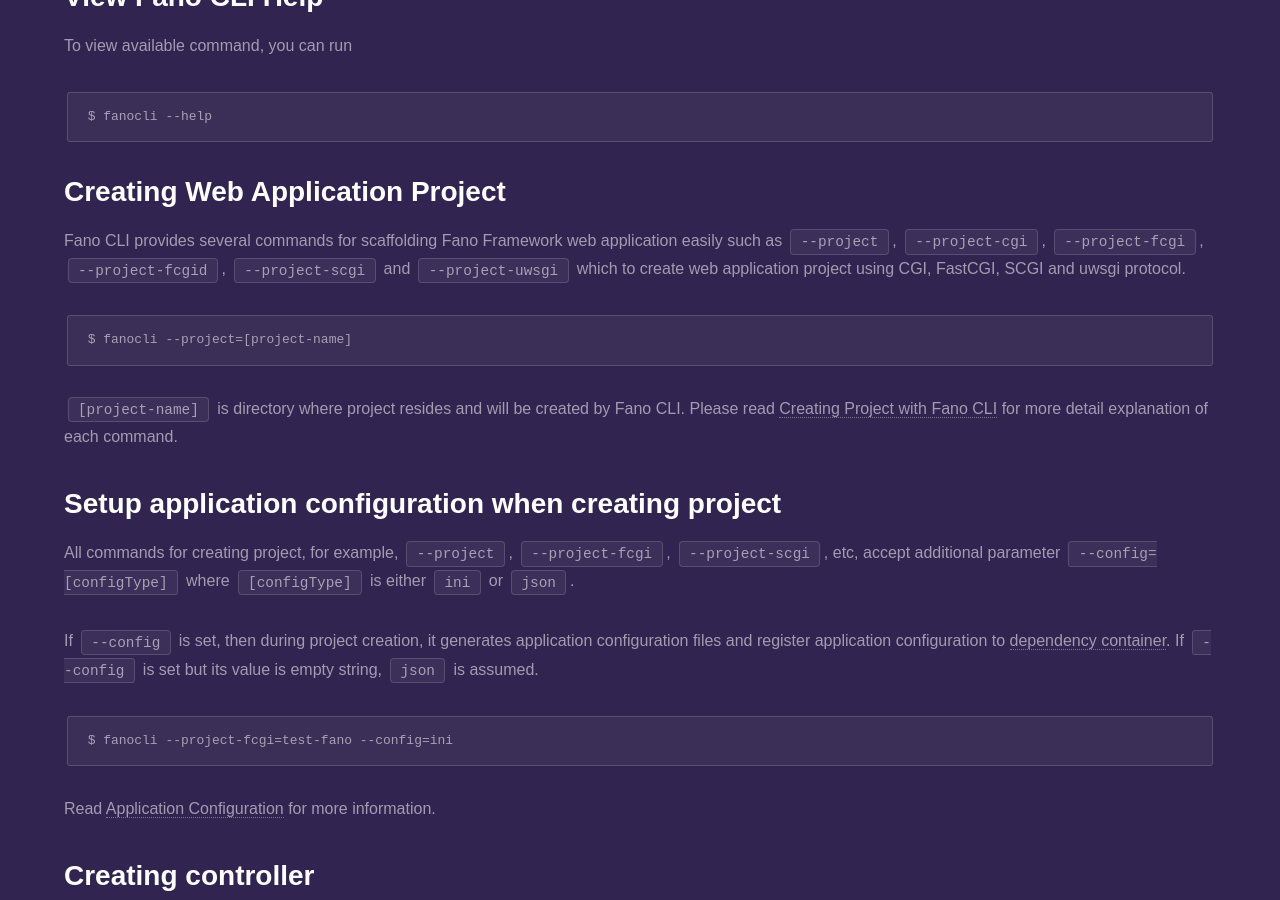
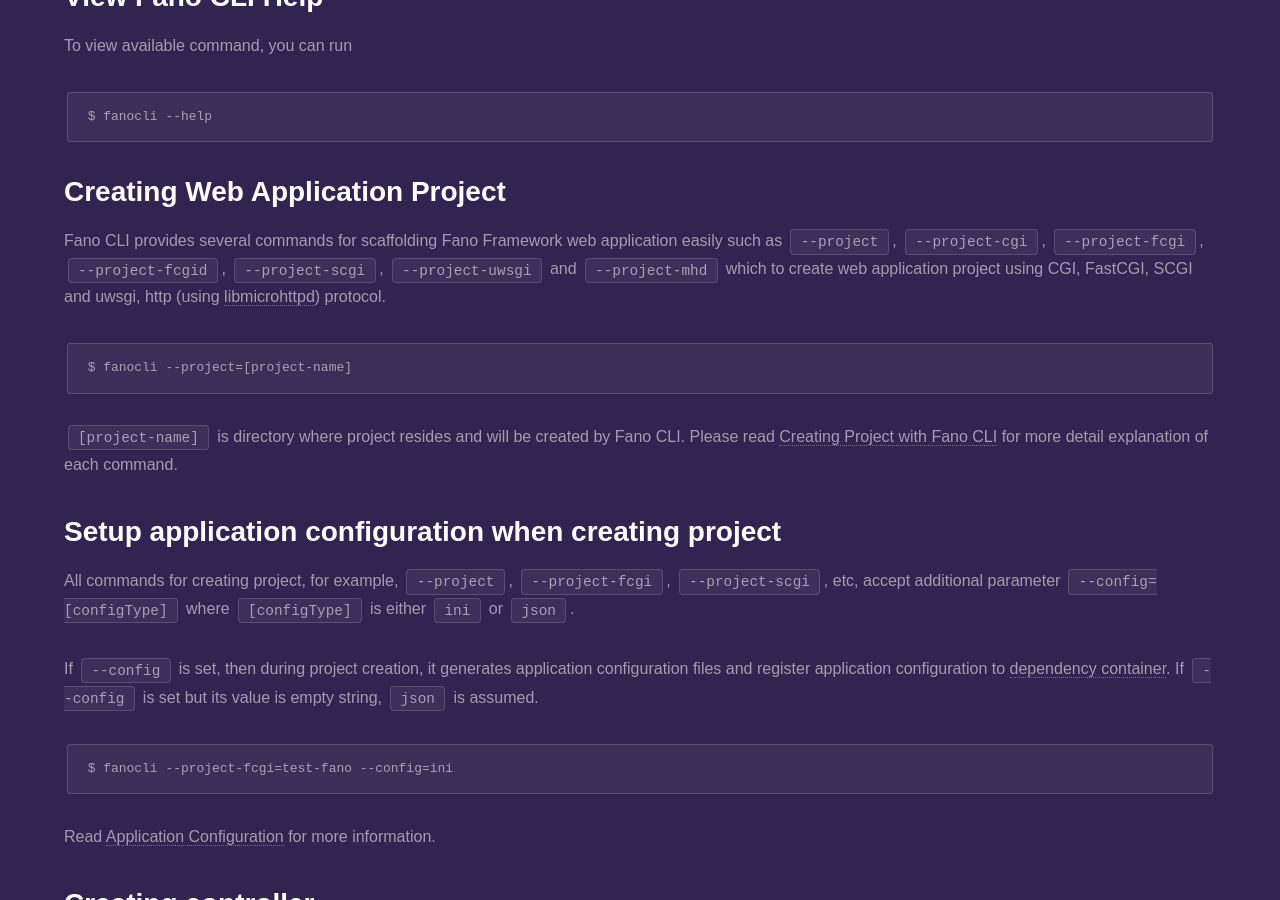
Before and after one commit to fanoframework/fanoframework.github.io, a Jekyll site: the page built from scaffolding-with-fano-cli/index.md, in a window 1280 px wide and 900 px high, scrolled down 925 px. Built offline with Jekyll 4.4.1, drawn with Linux system fonts in a browser that asks for light colours; our own code applies the rules of GitHub Pages for plain Markdown files.

Commit message:
fix typo error and add content about libmicrohttpd project creation

````diff
--- a/scaffolding-with-fano-cli/index.md
+++ b/scaffolding-with-fano-cli/index.md
@@ -37,7 +37,7 @@
 
 ## Creating Web Application Project
 
-Fano CLI provides several commands for scaffolding Fano Framework web application easily such as `--project`, `--project-cgi`, `--project-fcgi`, `--project-fcgid`, `--project-scgi` and `--project-uwsgi` which to create web application project using CGI, FastCGI, SCGI and uwsgi protocol.
+Fano CLI provides several commands for scaffolding Fano Framework web application easily such as `--project`, `--project-cgi`, `--project-fcgi`, `--project-fcgid`, `--project-scgi`,  `--project-uwsgi` and `--project-mhd` which to create web application project using CGI, FastCGI, SCGI and uwsgi, http (using [libmicrohttpd](https://www.gnu.org/software/libmicrohttpd/)) protocol.
 
 ```
 $ fanocli --project=[project-name]
````
Also changed, not shown: scaffolding-with-fano-cli/creating-project/index.md (+1 -1 lines).
